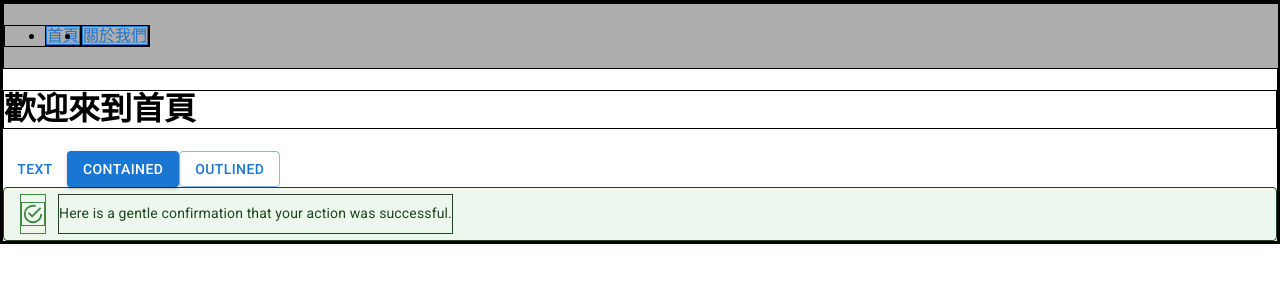
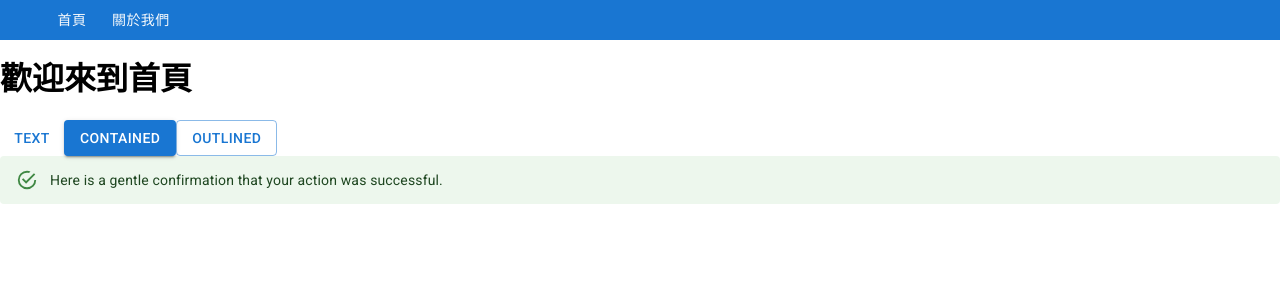
Before and after one commit to Aruminiya/PRACTISE_material-ui, a React (Vite) app: page / in a window 1280 px wide. Shown: the top 300 px of the page. Built offline with nearby package versions, Linux system fonts and the light colour scheme.

Commit message:
建立好 NavBar

```diff
--- a/src/App.jsx
+++ b/src/App.jsx
@@ -1,9 +1,11 @@
 import Router from './router/Router.jsx';
 import Navbar from './components/Navbar.jsx';
+// import { Box } from '@mui/material';
 
 export default  function App() {
   return (
     <>
+      {/* <Box>這是 Box</Box> */}
       <Navbar />
       <Router />
     </>
--- a/src/components/Navbar.jsx
+++ b/src/components/Navbar.jsx
@@ -1,16 +1,50 @@
-import Link from '@mui/material/Link';
+import { Button } from '@mui/material';
+import { styled } from '@mui/system';
+
+
+// const MyThemeComponent = styled('div')(({ theme }) => ({
+//   color: theme.palette.primary.contrastText,
+//   backgroundColor: theme.palette.primary.main,
+//   padding: theme.spacing(1),
+//   borderRadius: theme.shape.borderRadius,
+// }));
+
+const Nav = styled("nav")(({ theme }) => ({
+  backgroundColor: theme.palette.primary.main,
+  width: "100%",
+  height: "40px",
+  display: "flex",
+  alignItems: "center",
+  justifyContent: "space-between",
+  "& ul": {
+    display: "flex",
+    "& li": {
+      listStyle: "none"
+    }
+  }
+}));
+
+const navList = [
+  {
+    href: "/",
+    title: "首頁"
+  },
+  {
+    href: "about",
+    title: "關於我們"
+  }
+];
 
 export default function Navbar() {
   return (
-    <nav id="nav">
-      <ul className='links'>
-        <li>
-          <Link href="/">首頁</Link>
-        </li>
-        <li>
-          <Link href="/about">關於我們</Link>
-        </li>
+    <Nav>
+      <ul className="links">
+        {navList.map((link)=><li key={link.href}>
+          <Button color="white" href={link.href}>
+            {link.title}
+          </Button>
+        </li>)}
       </ul>
-    </nav>
+    </Nav>
   )
 };
--- a/src/index.scss
+++ b/src/index.scss
@@ -1,17 +1 @@
 @import './normalize.css';
-
-* {
-  border: solid 1px;
-}
-
-#nav {
-  background-color: #adadad;
-  width: 100%;
-  height: 64px;
-  display: flex;
-  align-items: center;
-  justify-content: space-between;
-  .links {
-    display: flex;
-  }
-}
--- a/src/main.jsx
+++ b/src/main.jsx
@@ -2,14 +2,18 @@ import { StrictMode } from 'react';
 import { createRoot } from 'react-dom/client';
 import App from './App.jsx';
 
+import { ThemeProvider } from '@mui/system';
 import '@fontsource/roboto/300.css';
 import '@fontsource/roboto/400.css';
 import '@fontsource/roboto/500.css';
 import '@fontsource/roboto/700.css';
 import './index.scss'
+import muiCustomTheme from './muiCustomTheme.js';
 
 createRoot(document.getElementById('root')).render(
   <StrictMode>
-    <App />
+    <ThemeProvider theme={muiCustomTheme}>
+      <App />
+    </ThemeProvider>
   </StrictMode>,
 )
--- /dev/null
+++ b/src/muiCustomTheme.js
@@ -0,0 +1,20 @@
+import { createTheme } from '@mui/material/styles';
+
+const customTheme = createTheme({
+  palette: {
+    primary: {
+      main: '#1976d2',
+      light: '#42a5f5',
+      dark: '#1565c0',
+      contrastText: '#fff',
+    },
+    white: {
+      main: '#f8fafc',
+      light: '#e2e8f0',
+      dark: '#334155',
+      contrastText: '#64748b',
+    },
+  },
+});
+
+export default customTheme
--- a/src/router/Router.jsx
+++ b/src/router/Router.jsx
@@ -12,7 +12,7 @@ const router = createBrowserRouter([
     path: '/about',
     element: <About />,
   },
-])
+]);
 
 export default function Router() {
   return <RouterProvider router={router} />
```
